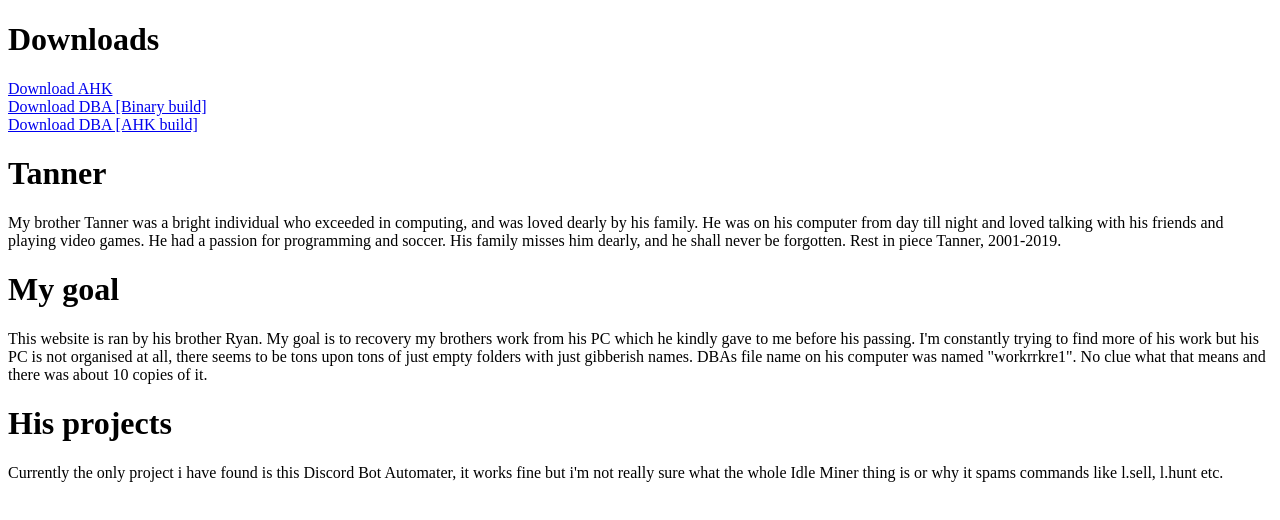
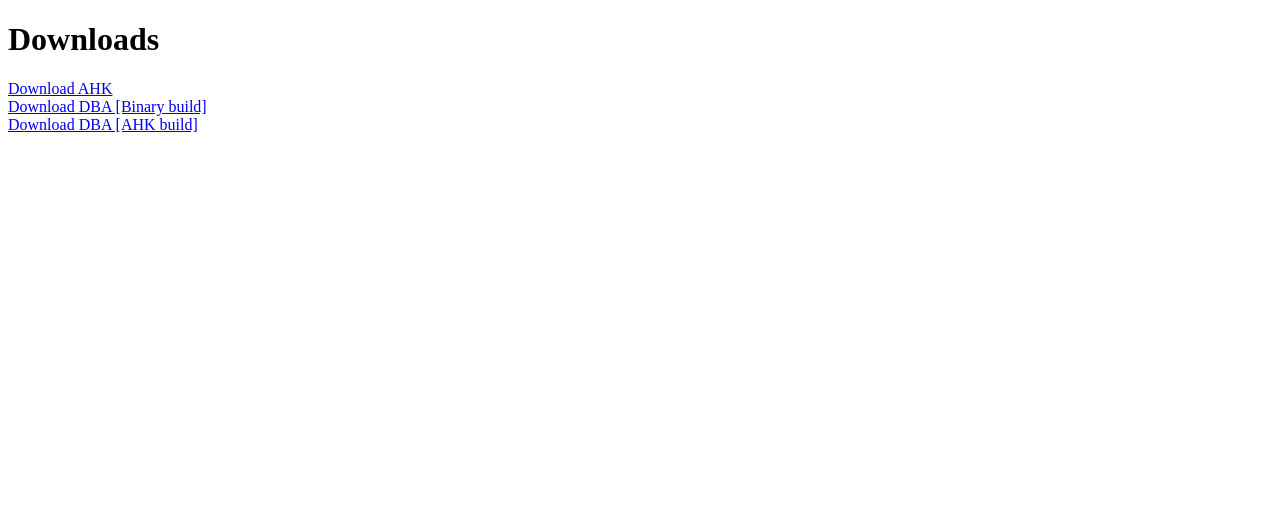
Before and after one commit to veridiansware/veridiansware.github.io, a plain HTML site: page index.html in a window 1280 px wide. Drawn offline with Linux system fonts and the light colour scheme.

Commit message:
Update index.html

```diff
--- a/index.html
+++ b/index.html
@@ -1,5 +1,3 @@
-
-
 <!DOCTYPE HTML>
 <html>
     <head>
@@ -15,25 +13,4 @@
             <a href="https://github.com/tannerware/tannerware.github.io/releases/download/DBA/DBA.exe">Download DBA [Binary build]</a><br>
             <a href="https://github.com/tannerware/tannerware.github.io/releases/download/DBA/DBA.ahk">Download DBA [AHK build]</a><br>
         </div>
-        <div>
-            <h1>
-                Tanner
-            </h1>
-            <p>
-                My brother Tanner was a bright individual who exceeded in computing, and was loved dearly by his family. He was on his computer from day till night and loved talking with his friends and playing video games. He had a passion for programming and soccer. His family misses him dearly, and he shall never be forgotten. Rest in piece Tanner, 2001-2019.
-            </p>
-        </div>
-        <div>
-            <h1>
-                My goal
-            </h1>
-            <p>This website is ran by his brother Ryan. My goal is to recovery my brothers work from his PC which he kindly gave to me before his passing. I'm constantly trying to find more of his work but his PC is not organised at all, there seems to be tons upon tons of just empty folders with just gibberish names. DBAs file name on his computer was named "workrrkre1". No clue what that means and there was about 10 copies of it.</p>
-        </div>
-        <div>
-            <h1>
-                His projects
-            </h1>
-            <p>Currently the only project i have found is this Discord Bot Automater, it works fine but i'm not really sure what the whole Idle Miner thing is or why it spams commands like l.sell, l.hunt etc.</p>
-        </div>
-    </body>
 </html>
```
